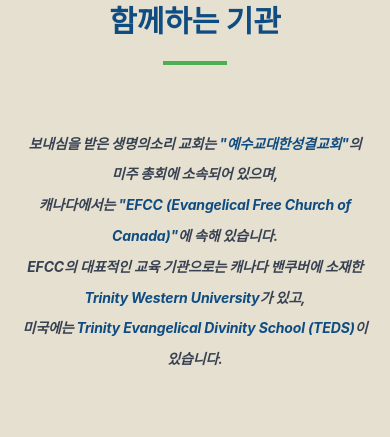
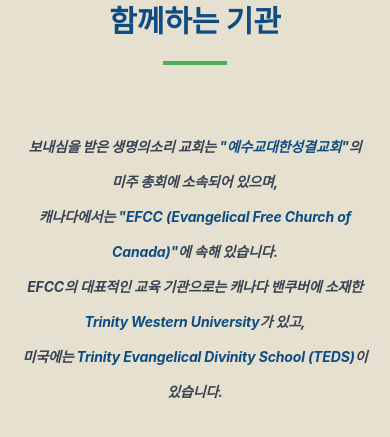
Before and after one commit to allaboutcan-pixel/thesentchurch, a React (Vite) app: page /about in a window 390 px wide. Shown: the part 4400-4837 px from the top of the page. Built offline with nearby package versions, Linux system fonts and the light colour scheme; no server answers; the database is empty; a web font is replaced by a local one.

Commit message:
Increase line spacing and container width for affiliated organizations description

```diff
--- a/src/pages/About.jsx
+++ b/src/pages/About.jsx
@@ -369,7 +369,7 @@ const About = () => {
                         <div className="w-16 h-1 bg-accent mx-auto mt-6" />
                     </div>
 
-                    <p className="text-gray-700 font-bold italic font-sans text-sm md:text-base leading-[2.2] max-w-3xl mx-auto mb-16 break-keep">
+                    <p className="text-gray-700 font-bold italic font-sans text-sm md:text-base leading-[2.5] max-w-4xl mx-auto mb-16 break-keep">
                         <Trans
                             i18nKey="about.denomination_info"
                             components={{
```
